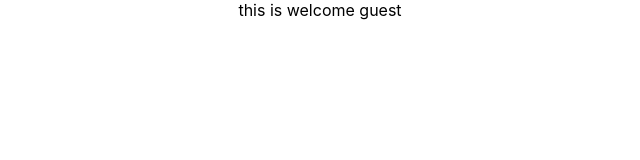
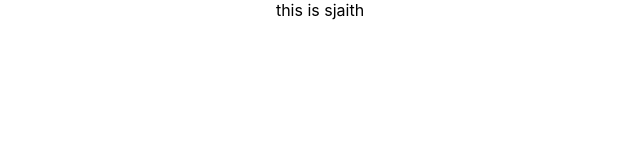
Before and after one commit to sajith-1992/react-, a React (Create React App) app: page / in a window 1280 px wide. Shown: the top 160 px of the page, without its empty margins (320-960 px from the left). Built offline with nearby package versions, Linux system fonts and the light colour scheme.

Commit message:
short cuircut

```diff
--- a/src/components/IfElse.js
+++ b/src/components/IfElse.js
@@ -5,17 +5,12 @@
    super(props)
 
    this.state = {
-      LogedIn : false
+      LogedIn : true
    }
  }
 
     render() {
-     return this.state.LogedIn ? (
-        <div>this is sajith</div>
-     ):(
-     <div>this is welcome guest</div>
-
-    )
+    return this.state.LogedIn && <div>this is sjaith</div>
 }}
 
 export default IfElse
```
